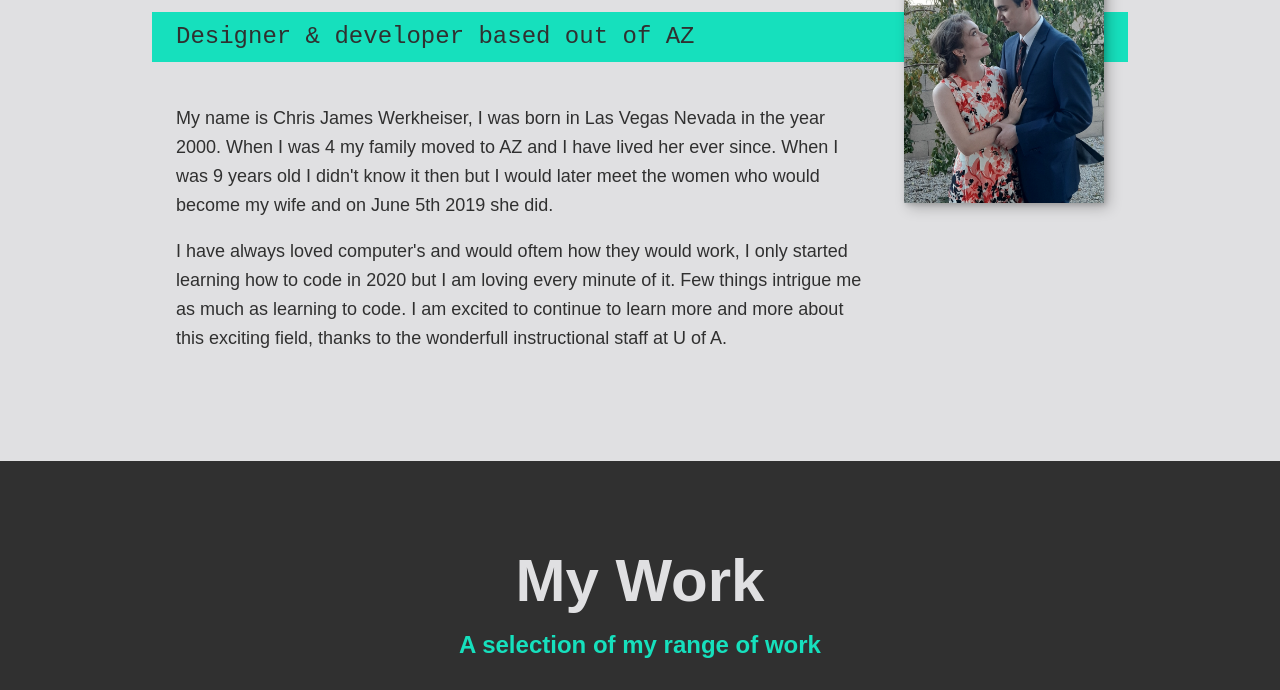
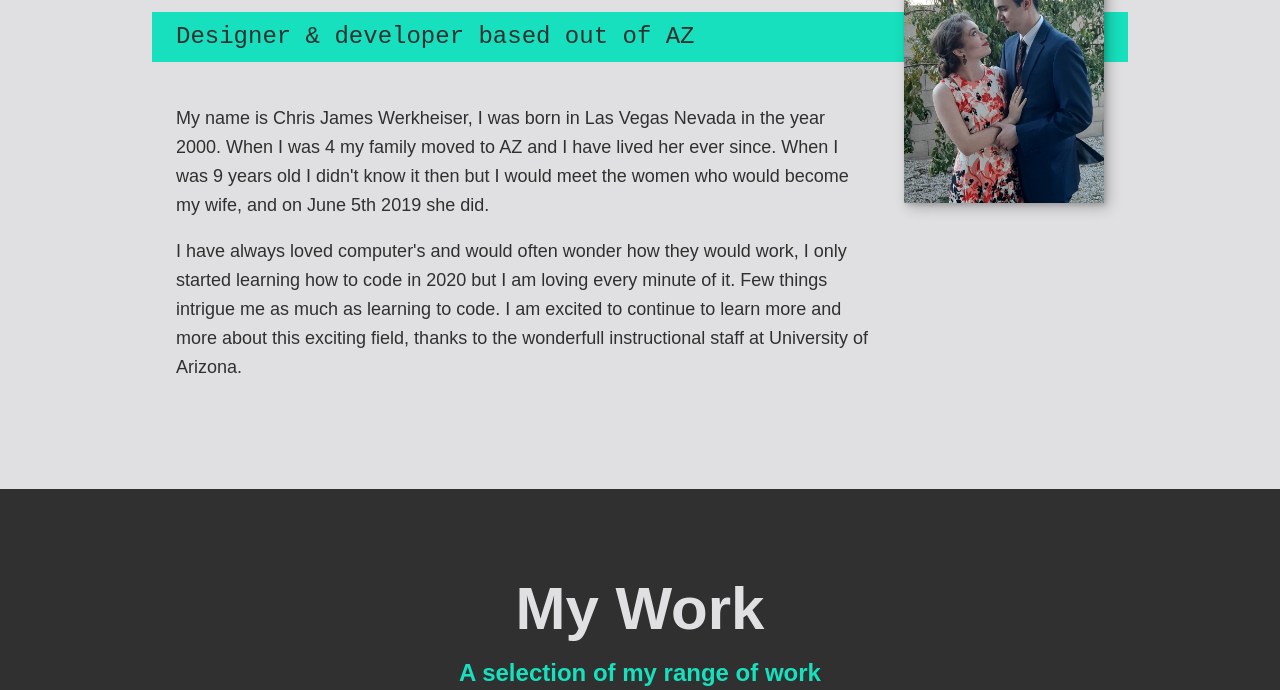
Before and after one commit to cjwerk/RamWerk-Studios, a plain HTML site: page index.html in a window 1280 px wide. Shown: the part 1217-1907 px from the top of the page. Drawn offline with Linux system fonts and the light colour scheme.

Commit message:
typo tweeks

```diff
--- a/index.html
+++ b/index.html
@@ -66,11 +66,11 @@
 
         <div class="about-me-body">
             <p>My name is Chris James Werkheiser, I was born in Las Vegas Nevada in the year 2000. When I was 4 my family moved to AZ and I have lived her ever since.
-                When I was 9 years old I didn't know it then but I would later meet the women who would become my wife and on June 5th 2019 she did.
+                When I was 9 years old I didn't know it then but I would meet the women who would become my wife, and on June 5th 2019 she did.
             </p>
-            <p>I have always loved computer's and would oftem how they would work, I only started learning how to code in 2020 but I am loving every minute of it.
+            <p>I have always loved computer's and would often wonder how they would work, I only started learning how to code in 2020 but I am loving every minute of it.
                 Few things intrigue me as much as learning to code. I am excited to continue to learn more and more about this exciting field, thanks to the wonderfull
-                instructional staff at U of A.
+                instructional staff at University of Arizona.
             </p>
         </div>
 
```
